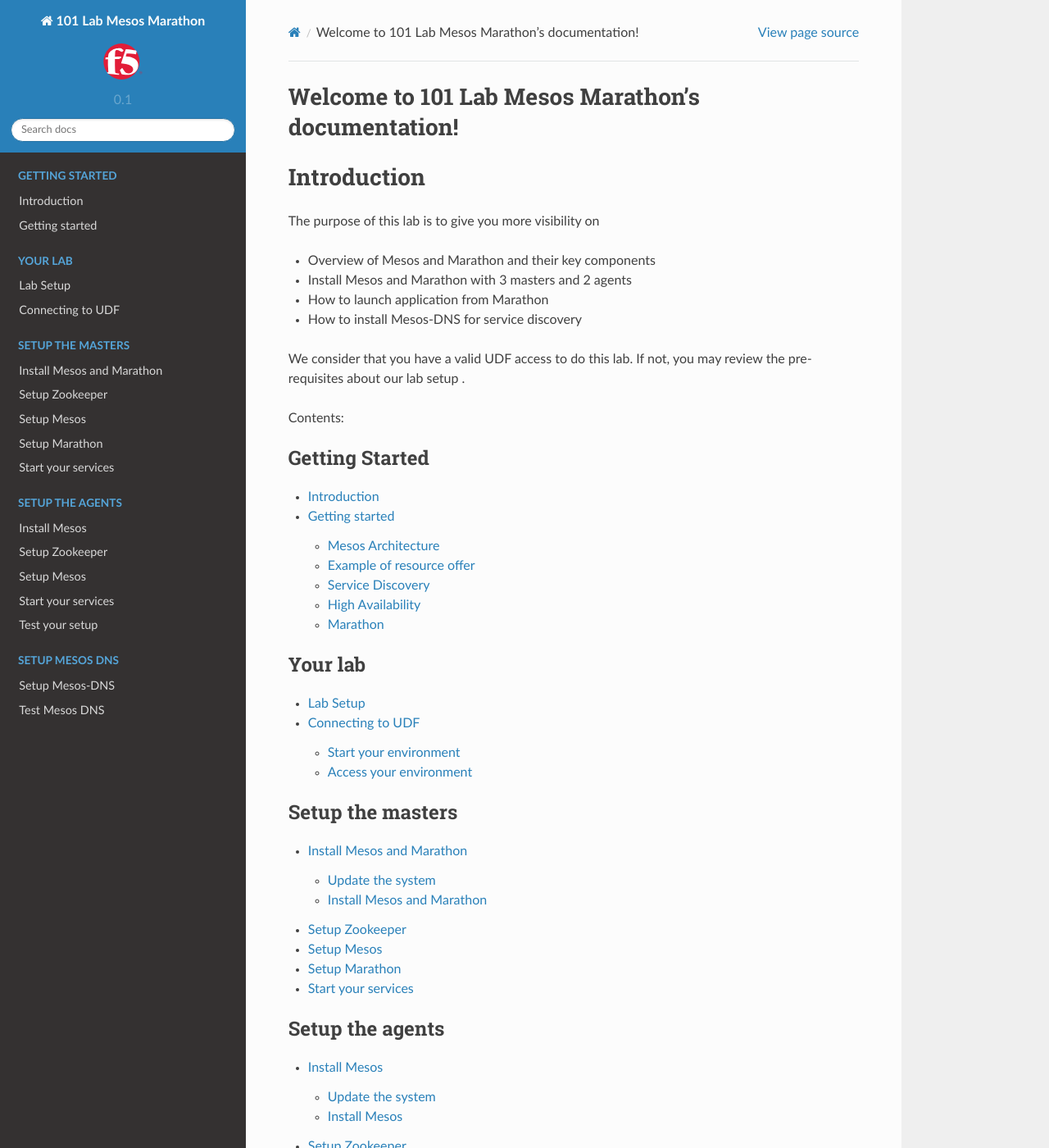
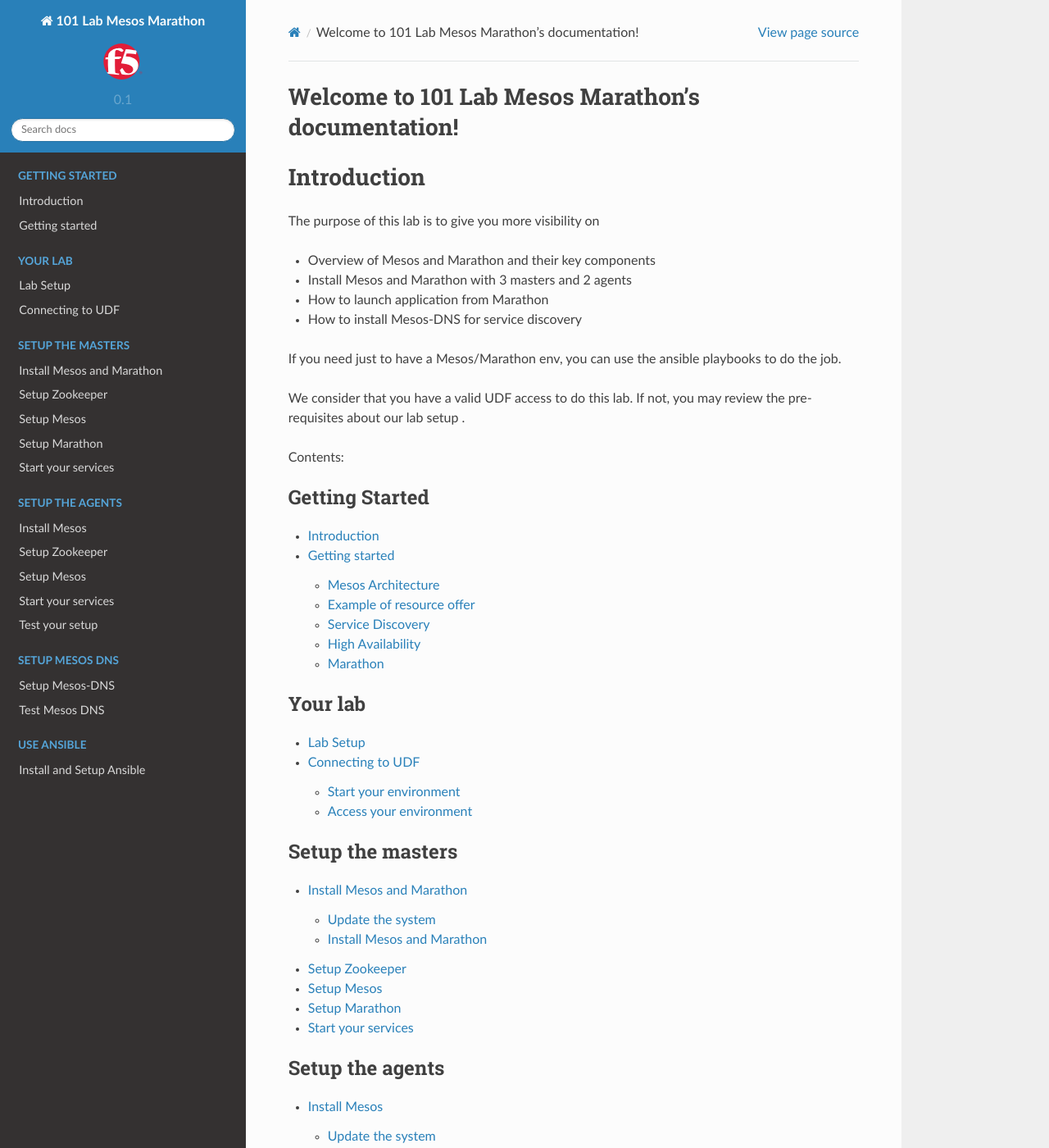
Before and after one commit to nmenant/f5-101-lab-Mesos-Marathon, a Sphinx documentation site: the page built from docs/index.rst, in a window 1280 px wide and 1400 px high. Shown: the whole window at 82% size. Built offline with Sphinx 7.4.7 and the Read the Docs theme 2.0.0, drawn with Linux system fonts in a browser that asks for light colours; some of the changed text lies outside the part shown.

Commit message:
started ansible documentation: setup and install fixes about cache update and apt module

```diff
--- a/docs/index.rst
+++ b/docs/index.rst
@@ -10,6 +10,8 @@
 * Install Mesos and Marathon with 3 masters and 2 agents
 * How to launch application from Marathon
 * How to install Mesos-DNS for service discovery
+
+If you need just to have a Mesos/Marathon env, you can use the ansible playbooks to do the job.
 
 We consider that you have a valid UDF access to do this lab. If not, you may review the pre-requisites about our lab setup .
 
@@ -57,6 +59,11 @@
    setup-mesos-dns/setup-mesos-dns.rst
    setup-mesos-dns/test-mesos-dns.rst
 
+.. toctree::
+   :maxdepth: 3
+   :caption: Use Ansible
+
+   ansible/install-setup-ansible.rst
 
 Indices and tables
 ==================
```
Also changed, not shown: docs/ansible/install-setup-ansible.rst (added, +53 -0 lines), 1 other file.
